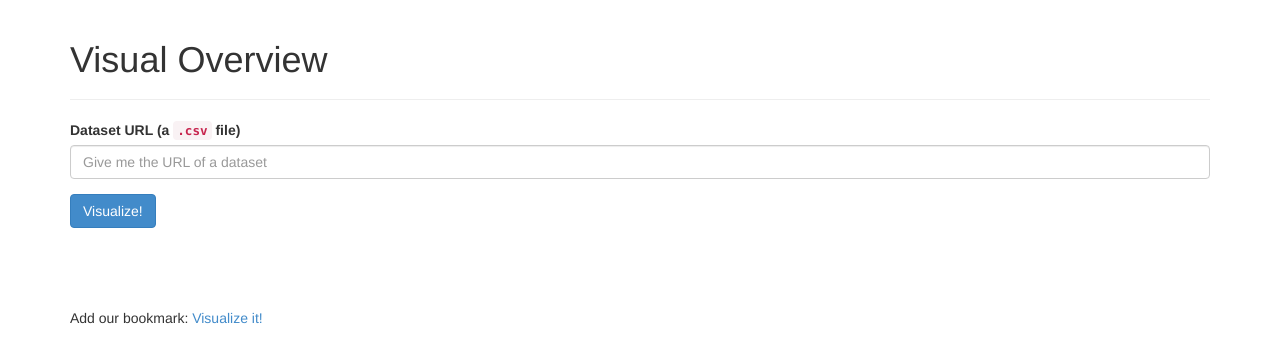
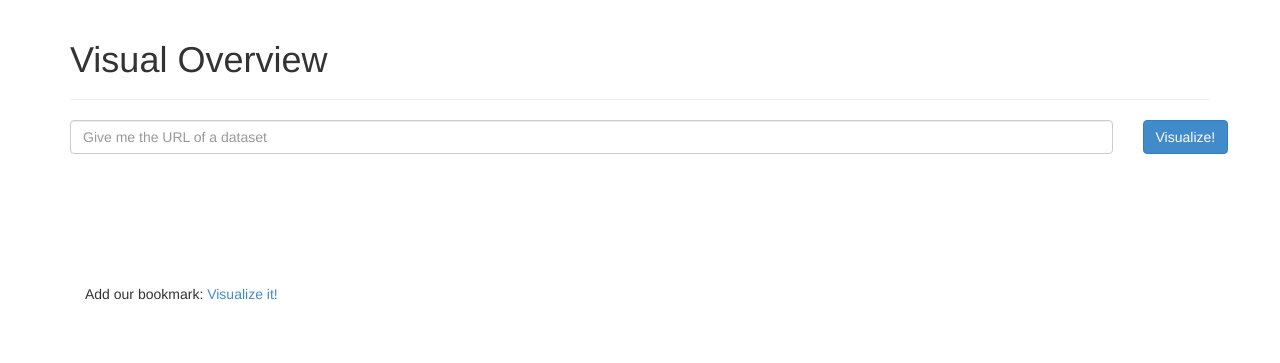
Before and after one commit to niclabs/visual-overview, a Flask app: page / in a window 1280 px wide. Shown: the top 363 px of the page. Run offline with Flask 2, Linux system fonts and the light colour scheme; some libraries are stand-ins or nearby versions.

Commit message:
better layout

```diff
--- a/server.py
+++ b/server.py
@@ -98,4 +98,4 @@ def csv_from_excel(r):
 	return csv
 
 if __name__ == '__main__':
-    app.run(debug=True, host="0.0.0.0", port=5001)
+    app.run(debug=True, host="0.0.0.0", port=5002)
--- a/templates/index.html
+++ b/templates/index.html
@@ -52,20 +52,22 @@
 		<div class="page-header">
 			<h1>Visual Overview</h1>
 		</div>
-
-		<div class="form-group">
-			<label for="">Dataset URL (a <code>.csv</code> file)</label>
+		<div class="row" style="margin-bottom: 50px;">
+			<form class="form" role="form">
+				<div class="col-xs-11 col-sm-11 col-md-11 col-lg-11">
 						<input type="text" id="url" class="form-control" id="" placeholder="Give me the URL of a dataset">
 				</div>
-
+				<div class="col-xs-1 col-sm-1 col-md-1 col-lg-1">
 					<button type="submit" id="go" class="btn btn-primary">Visualize!</button>
-
+				</div>
+			</form>
+		</div>
+		<div class="row">
+			<div class="col-xs-12 col-sm-12 col-md-12 col-lg-12">
 				<div id="loadingDiv" style="display: none; text-align: center; padding-top: 100px;">
 					<img src="{{url_for("static", filename="484.GIF")}}">
 				</div>
-
 				<div id="visualization" style="position:relative">
-
 					<!-- Aquí se dibuja la tabla -->
 					<div id ="table-container" style="overflow: auto; position: relative; height: 100%; width: 1170px;">
 						<table class="table table-hover" style="table-layout: fixed;">
@@ -94,8 +96,44 @@
 					</div>
 					<br>
 					<!-- div para visualizar en grande alguna de las columnas (por implementar) -->
-			<div id="checkedvisualization" style="width:700px; heigth:400px; background-color:transparent;"></div>
+					<div id="checkedvisualization" style="width:700px; heigth:400px; background-color:transparent;"></		div>
 				</div>
+			</div>
+		</div>
+
+
+
+
+
+
+
+
+
+
+
+
+
+
+
+
+
+
+
+
+
+
+
+
+
+
+
+
+
+
+
+
+
+
 
 	</div> <!-- /container -->
 	<br>
```
Lines whose indentation alone changed are shown as unchanged.
